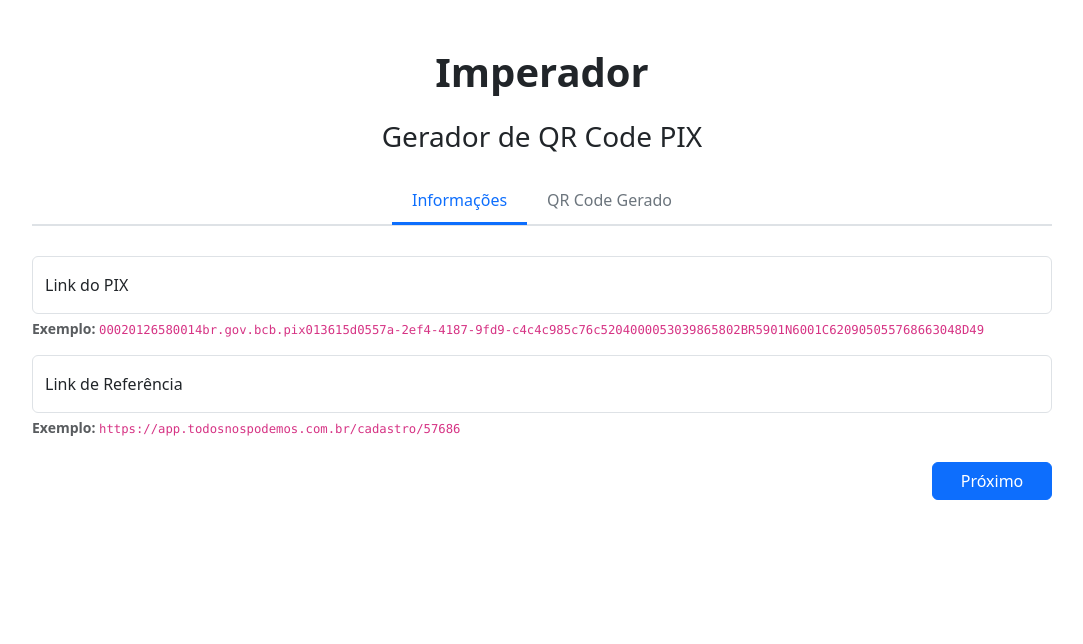
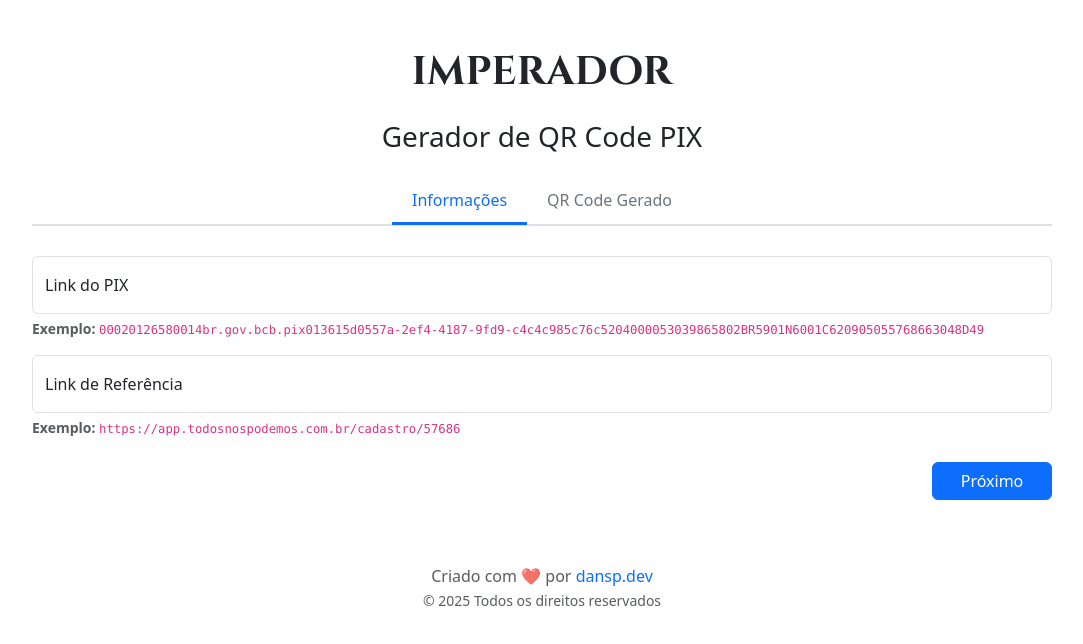
Before and after one commit to dansp89/tnp-qrcode, a website: page public/index.html in a window 1280 px wide. Shown: the whole page, without its empty margins (98-1181 px from the left). Drawn offline with nearby package versions, Linux system fonts and the light colour scheme; some packages are replaced by stand-ins of ours; a script that the page names is missing; some icons are missing.

Commit message:
Update: add footer credits

```diff
--- a/public/index.html
+++ b/public/index.html
@@ -8,12 +8,15 @@
     <link href="https://cdn.jsdelivr.net/npm/bootstrap@5.3.2/dist/css/bootstrap.min.css" rel="stylesheet">
     <!-- SweetAlert2 CSS -->
     <link rel="stylesheet" href="https://cdn.jsdelivr.net/npm/sweetalert2@11/dist/sweetalert2.min.css">
+    <link rel="preconnect" href="https://fonts.googleapis.com">
+    <link rel="preconnect" href="https://fonts.gstatic.com" crossorigin>
+    <link href="https://fonts.googleapis.com/css2?family=Cinzel:wght@400..900&display=swap" rel="stylesheet">
     <link rel="stylesheet" href="style.css">
 </head>
 <body class="">
     <div class="container">
         <div class="m-md-5 m-1">
-            <h1 class="text-center mb-4 fw-bold">Imperador</h1>
+            <h1 class="text-center mb-4 fw-bold text-uppercase imperador">Imperador</h1>
             <h3 class="text-center mb-4">Gerador de QR Code PIX</h3>
 
             <!-- Progress Steps -->
@@ -91,5 +94,22 @@
     <script src="https://cdn.jsdelivr.net/npm/sweetalert2@11"></script>
     <script src="https://code.jquery.com/jquery-3.7.1.min.js"></script>
     <script src="scripts.js"></script>
+
+    <!-- Footer -->
+    <footer class="mt-5 py-3 text-center text-muted">
+        <div class="container">
+            <p class="mb-0">
+                Criado com ❤️ por
+                <a href="https://dansp.dev" target="_blank" rel="noopener noreferrer" class="text-decoration-none">dansp.dev</a>
+                <br>
+                <small>&copy; <span id="currentYear"></span> Todos os direitos reservados</small>
+            </p>
+        </div>
+    </footer>
+
+    <script>
+        // Atualiza o ano atual no footer
+        document.getElementById('currentYear').textContent = new Date().getFullYear();
+    </script>
 </body>
 </html>
--- a/public/style.css
+++ b/public/style.css
@@ -61,3 +61,9 @@
     width:  15px;
     height: 15px;
 }
+.imperador {
+    font-family: "Cinzel", serif;
+    font-optical-sizing: auto;
+    font-weight: 900;
+    font-style: normal;
+}
```
